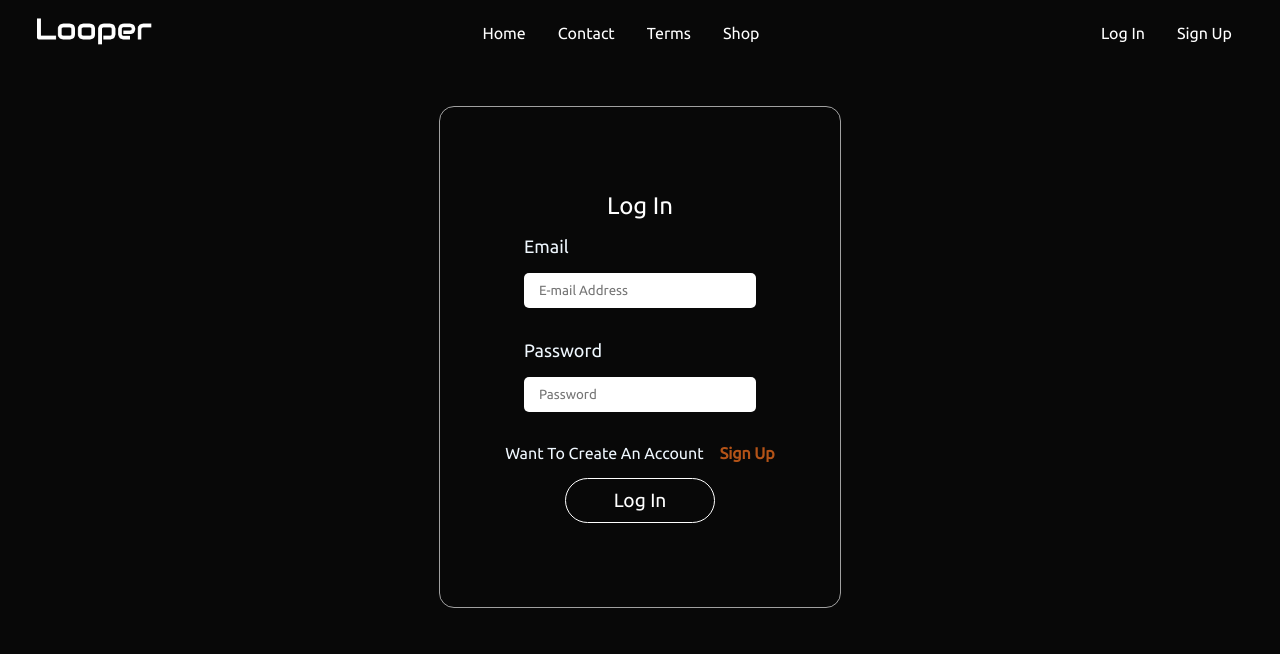
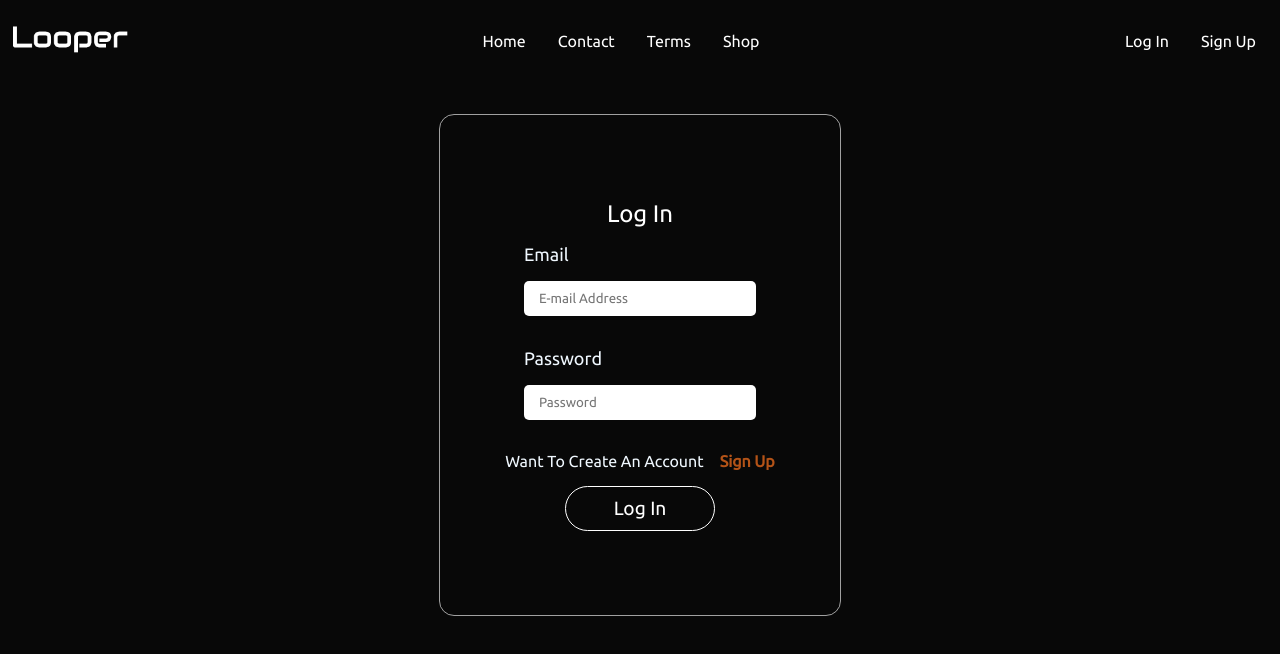
Before and after one commit to TamerJr/Looper, a React (Vite) app: page /login in a window 1280 px wide. Shown: the top 654 px of the page. Built offline with nearby package versions, Linux system fonts and the light colour scheme; no server answers; the database is empty.

Commit message:
lil edit

```diff
--- a/src/Components/ContactForm/ContactForm.css
+++ b/src/Components/ContactForm/ContactForm.css
@@ -1,6 +1,6 @@
 footer{
     display: flex;
-    width :100%;
+    max-width :100%;
     color: aliceblue;
     justify-content: space-around;
     align-items: flex-start;
--- a/src/index.css
+++ b/src/index.css
@@ -2,12 +2,13 @@
 *{
     font-family: 'Ubuntu', sans-serif;
 }
-.root{
+#root{
   width: 100%;
+  /* overflow: hidden; */
   box-sizing: border-box;
 }
 body{
-  margin: .5rem 2rem;
+  margin: 1rem .5rem;
   max-width: 100%;
   background: rgb(8, 8, 8);
 }
```
